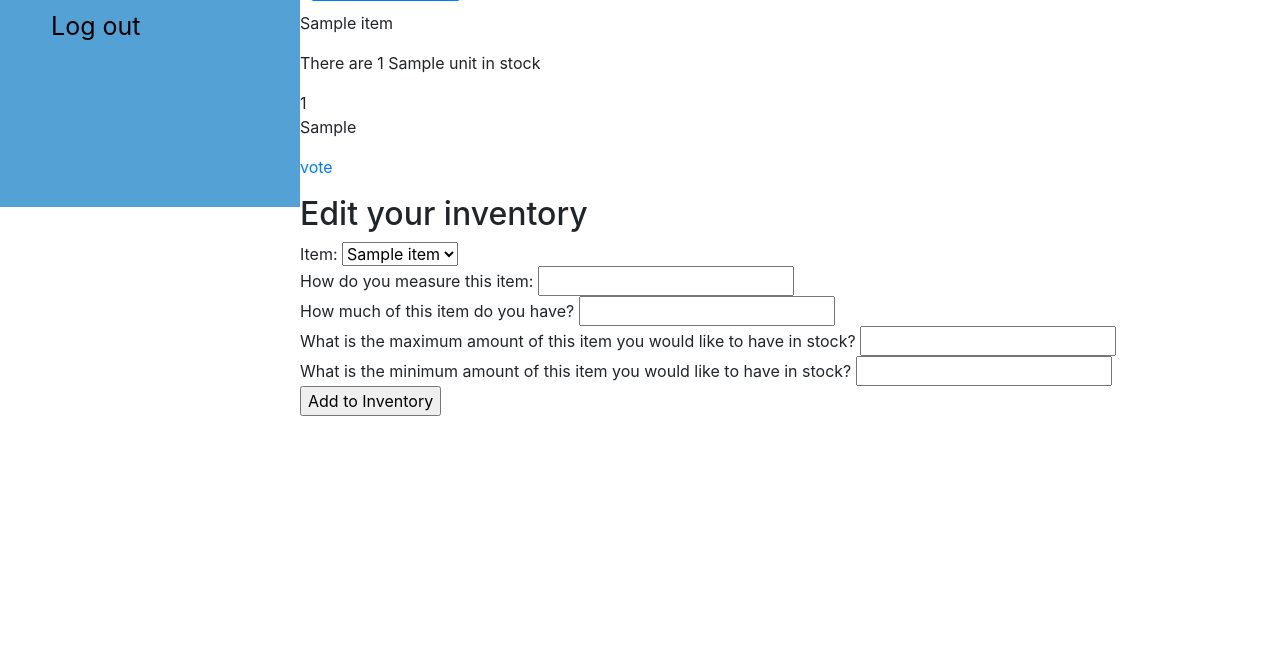
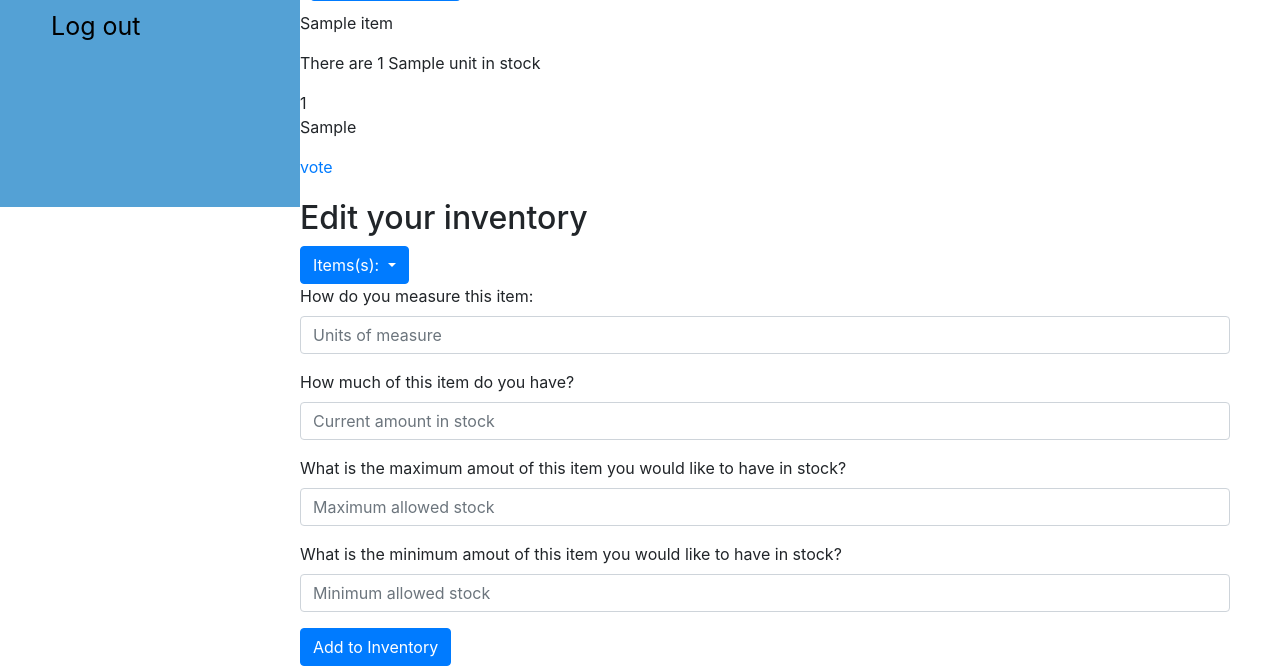
Before and after one commit to denniskalpedis/SOS-project, a Django app: template apps/snack_app/templates/sos/inventory.html in a window 1280 px wide. Shown: the part 593-1259 px from the top of the page. Before the commit the page ends 1009 px from the top, so only its background shows below. Run offline with Django 3.2, Linux system fonts and the light colour scheme; the template is opened without the code that fills it: most values are stand-ins (such as "Sample title", 1, 10 or a date in 2020); some libraries are stand-ins or nearby versions.

Commit message:
styled inventory,index_admin

```diff
--- a/apps/snack_app/static/snack/style.css
+++ b/apps/snack_app/static/snack/style.css
@@ -74,7 +74,7 @@
     height: auto;
     padding: 15px;
 }
-.snack {
+/* .snack {
     display: inline-flex;
     width: 200px;
     height: 175px;
@@ -94,7 +94,7 @@
     max-width: 200px;
     max-height: 200px;
     margin: auto;
-  }
+  } */
 .inventory{
     margin-top: 50px;
     padding: 10px;
--- a/apps/snack_app/templates/sos/inventory.html
+++ b/apps/snack_app/templates/sos/inventory.html
@@ -1,6 +1,4 @@
-{% extends 'base_layout.html' %}
-
-    {% block content%}
+{% extends 'base_layout.html' %} {% block content%}
 <!-- Side navigation -->
 <div class="sidenav">
     <a href="/sos/">Home</a>
@@ -55,9 +53,7 @@
             </button>
             <div class="dropdown-menu">
                 <a class="dropdown-item" href="#">
-                            {% for snack in snacks %}
-                                {{ snack.item_name }}
-                            {% endfor %}
+                    {% for snack in snacks %} {{ snack.item_name }} {% endfor %}
                 </a>
                 <a class="dropdown-item" href="#">Item 2</a>
                 <a class="dropdown-item" href="#">Item 3</a>
@@ -88,23 +84,23 @@
     </form>
 </div>
 <div id="inventoryWrapper">
-            {% if inventory %}
-                {% for item in inventory%}
+    {% if inventory %} {% for item in inventory%}
     <div>
         <p>{{item.item.item_name}}</p>
         <p>There are {{item.count}} {{item.unit}} in stock</p>
-                    {{ item.item.voters.all.count}}
-                        {% for person in item.item.voters.all%}
+        {{ item.item.voters.all.count}} {% for person in item.item.voters.all%}
         <p>{{person.first_name}}</p>
-                        {% endfor %}
-                            {% if user in item.item.voters.all%}
-                                <p><a href="/sos/devote/{{item.item.id}}">devote</a></p>
+        {% endfor %} {% if user in item.item.voters.all%}
+        <p>
+            <a href="/sos/devote/{{item.item.id}}">devote</a>
+        </p>
         {% else %}
-                                <p><a href="/sos/vote/{{item.item.id}}">vote</a></p>
+        <p>
+            <a href="/sos/vote/{{item.item.id}}">vote</a>
+        </p>
         {% endif%}
     </div>
-                {%endfor%}
-            {% else%}
+    {%endfor%} {% else%}
     <div class="alert alert-info alert-dismissible fade show" style="width: 900px; margin-top: 30px; background-color: aquamarine;">
         <button type="button" class="close" data-dismiss="alert">&times;</button>
         <strong>Sorry...</strong>
@@ -112,26 +108,47 @@
     </div>
     {% endif%}
 </div>
+<div class="page-header" style="margin-top: 20px;">
     <h2>Edit your inventory</h2>
+</div>
+<div>
     <form action="/sos/inventory/edit" method="POST">
-            {% csrf_token%} Item:
+        {% csrf_token%}
+        <div class="dropdown">
+            <button type="button" class="btn btn-primary dropdown-toggle" data-toggle="dropdown">
+                Items(s):
+            </button>
+            <div class="dropdown-menu">
+                <a class="dropdown-item" href="#">
+                    {% for snack in inventory %} {{ snack.item.item_name }} {% endfor %}
+                </a>
+                <a class="dropdown-item" href="#">Item 2</a>
+                <a class="dropdown-item" href="#">Item 3</a>
+            </div>
+            <!-- {% csrf_token%} Item:
             <select name='item'>
                 {% for snack in inventory %}
                 <option value="{{ snack.item.item_name }}">{{ snack.item.item_name }}</option>
                 {% endfor %}
-            </select>
-            <br>
-            How do you measure this item:
-            <input type="text" name='measurment'>
-            <br> How much of this item do you have?
-            <input type="number" name="count">
-            <br> What is the maximum amount of this item you would like to have in stock?
-            <input type="number" name='max'>
-            <br> What is the minimum amount of this item you would like to have in stock?
-            <input type="number" name='min'>
-            <br>
-            <input type="submit" value="Add to Inventory">
-            <br>
+            </select> -->
+            <div class="form-group">
+                <label for="measurment">How do you measure this item:</label>
+                <input type="text" class="form-control" placeholder="Units of measure" name="measurment">
+            </div>
+            <div class="form-group">
+                <label for="count">How much of this item do you have?</label>
+                <input type="number" class="form-control" placeholder="Current amount in stock" name="count">
+            </div>
+            <div class="form-group">
+                <label for="max">What is the maximum amout of this item you would like to have in stock?</label>
+                <input type="number" class="form-control" placeholder="Maximum allowed stock" name="max">
+            </div>
+            <div class="form-group">
+                <label for="min">What is the minimum amout of this item you would like to have in stock?</label>
+                <input type="number" class="form-control" placeholder="Minimum allowed stock" name="min">
+            </div>
+            <input type="submit" value="Add to Inventory" class="btn btn-primary">
     </form>
+    </div>
 
     {% endblock %}
--- a/apps/snack_app/views.py
+++ b/apps/snack_app/views.py
@@ -163,7 +163,7 @@ def remove_user(request, user_id, group_id):
 def inventory(request):
     user = Users.objects.get(id=request.session['login'])
     group = BuyGroup.objects.get(id=request.session['group'])
-    if user is not group.admin and user not in group.tas.all():
+    if user != group.admin and user not in group.tas.all():
         return redirect('/sos')
     context = {
         'snacks': group.items.all(),
@@ -211,7 +211,7 @@ def devote(request, id):
 def inventory_edit(request):
     user = Users.objects.get(id=request.session['login'])
     group = BuyGroup.objects.get(id=request.session['group'])
-    if user is not group.admin and user not in group.tas.all():
+    if user != group.admin and user not in group.tas.all():
         return redirect('/sos')
     errors = Inventory.objects.validate(request.POST)
     if len(errors):
@@ -230,7 +230,7 @@ def inventory_edit(request):
 def inventory_delete(request, id):
     user = Users.objects.get(id=request.session['login'])
     group = BuyGroup.objects.get(id=request.session['group'])
-    if user is not group.admin and user not in group.tas.all():
+    if user != group.admin and user not in group.tas.all():
         return redirect('/sos')
     inventory = Inventory.objects.get(id=id)
     inventory.delete()
```
Also changed, not shown: apps/snack_app/templates/sos/index_admin.html (+18 -5 lines), apps/snack_app/static/images/cheetos-crunchy-cheese_qt3Zw2i.png (added). Lines whose indentation alone changed are shown as unchanged.
